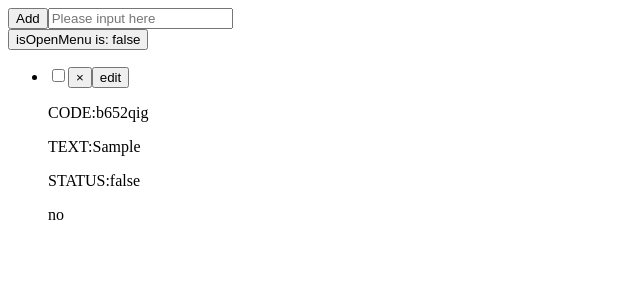
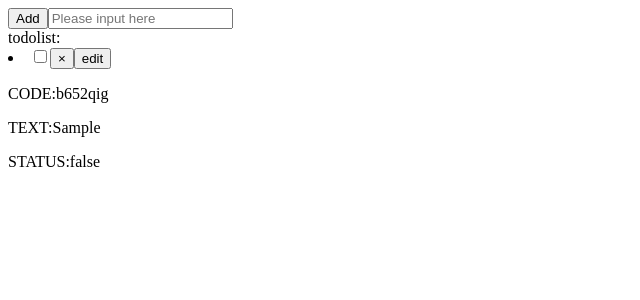
Before and after one commit to nagatani-ay/react-todolist, a React (Vite) app: page / in a window 1280 px wide. Both pictures are taken after typing "Sample" into the empty fields and a click on the button "Add". Shown: the top 300 px of the page, without its empty margins (0-640 px from the left). Built offline with nearby package versions, Linux system fonts and the light colour scheme.

Commit message:
1 file modified, 2 added

```diff
--- a/src/App.jsx
+++ b/src/App.jsx
@@ -2,82 +2,12 @@ import { useState } from 'react';
 import logo from './logo.svg';
 import './App.css';
 import { TodoAddMenu } from './TodoAddMenu';
+import { TodoList } from './TodoList';
 
 function App() {
-  const [test, setTest] = useState('test');
   const [targetText, setTarget] = useState('');
   const [todos, setTodos] = useState([]);
-  const [isOpenMenu, toggleMenu] = useState(false);
-  const todolist = todos.map((todo, index) => (
-    <li key={todo.code}>
-      <input
-        type="checkbox"
-        checked={todo.status}
-        onChange={() => changeTodo(todo.code, !todo.status, 'status')}
-      />
 
-      <button
-        onClick={() => {
-          removeTodo(todo.code);
-        }}
-      >
-        ×
-      </button>
-
-      <button
-        onClick={() => {
-          toggleMenu((isOpenMenu) => !isOpenMenu);
-        }}
-      >
-        edit
-      </button>
-
-      <p>CODE:{todo.code}</p>
-      <p>TEXT:{todo.text}</p>
-      <p>STATUS:{todo.status + ''}</p>
-      {editMenu(isOpenMenu, todo)}
-    </li>
-  ));
-  function editMenu(b, data) {
-    let editText = '';
-    if (b) {
-      return (
-        <div>
-          <input
-            type="text"
-            placeholder={data.text}
-            onChange={(event) => {
-              editText = event.target.value;
-            }}
-          />
-          <button
-            onClick={() => {
-              changeTodo(data.code, editText, 'text');
-              toggleMenu((isOpenMenu) => !isOpenMenu);
-            }}
-          >
-            enter
-          </button>
-        </div>
-      );
-    } else {
-      return <span>no</span>;
-    }
-  }
-  function changeTodo(target, data, type) {
-    console.log(target);
-    console.log(data);
-
-    const list = todos.map((x) => x);
-    list.forEach((todo) => {
-      if (type == 'status') {
-        todo.code == target ? (todo.status = data) : todo.status;
-      } else if (type == 'text') {
-        todo.code == target ? (todo.text = data) : todo.text;
-      }
-    });
-    setTodos(list);
-  }
   function generateCode() {
     let code = Math.random().toString(32).substring(2);
     todos.forEach((todo, i) => {
@@ -86,9 +16,6 @@ function App() {
       }
     });
     return code;
-  }
-  function removeTodo(target) {
-    setTodos(todos.filter((todo, index) => todo.code !== target));
   }
 
   return (
@@ -100,14 +27,7 @@ function App() {
         targetText={targetText}
       />
 
-      <button
-        type="button"
-        onClick={() => toggleMenu((isOpenMenu) => !isOpenMenu)}
-      >
-        isOpenMenu is: {isOpenMenu + ''}
-      </button>
-
-      <ul>{todolist}</ul>
+      <TodoList setTodos={setTodos} todos={todos} />
     </div>
   );
 }
--- /dev/null
+++ b/src/EditMenu.jsx
@@ -0,0 +1,36 @@
+import React,{useState} from "react"
+export function EditMenu(props) {
+  const todo = props.todo;
+  const changeTodo = props.changeTodo;
+
+
+  const [isOpen,toggleMenu]=useState(false);
+  const [newText,setText]=useState("");
+  function editMenu(){
+    if(isOpen){
+      return (
+        <div>
+          <input
+            type="text"
+            placeholder={todo.text}
+            onChange={(event) => {
+              setText (event.target.value)
+            }}
+            />
+          <button
+            onClick={() => {
+              changeTodo(todo.code, newText, 'text');
+              toggleMenu(false)
+            }}
+          >
+            enter
+          </button>
+        </div>
+     )
+    }else{
+      return <button onClick={()=>toggleMenu(true)}>edit</button>
+    }
+  }
+
+  return editMenu()
+}
--- /dev/null
+++ b/src/TodoList.jsx
@@ -0,0 +1,56 @@
+import { EditMenu } from './EditMenu';
+
+export function TodoList(props) {
+  const setTodos = props.setTodos;
+  const todos = props.todos;
+  function removeTodo(target) {
+    setTodos(todos.filter((todo, index) => todo.code !== target));
+  }
+
+  function changeTodo(target, data, type) {
+    console.log(target);
+    console.log(data);
+
+    const list = todos.map((x) => x);
+    list.forEach((todo) => {
+      if (type == 'status') {
+        todo.code == target ? (todo.status = data) : todo.status;
+      } else if (type == 'text') {
+        todo.code == target ? (todo.text = data) : todo.text;
+      }
+    });
+    setTodos(list);
+  }
+
+  const todolist = todos.map((todo, index) => (
+    <li key={todo.code}>
+      <input
+        type="checkbox"
+        checked={todo.status}
+        onChange={() => {
+          console.log(todo.code);
+          changeTodo(todo.code, !todo.status, 'status');
+        }}
+      />
+
+      <button
+        onClick={() => {
+          removeTodo(todo.code);
+        }}
+      >
+        ×
+      </button>
+
+      <EditMenu
+        todo={todo}
+        changeTodo={(target, data, type) => changeTodo(target, data, type)}
+      />
+
+      <p>CODE:{todo.code}</p>
+      <p>TEXT:{todo.text}</p>
+      <p>STATUS:{todo.status + ''}</p>
+    </li>
+  ));
+
+  return <div>todolist:{todolist}</div>;
+}
```
